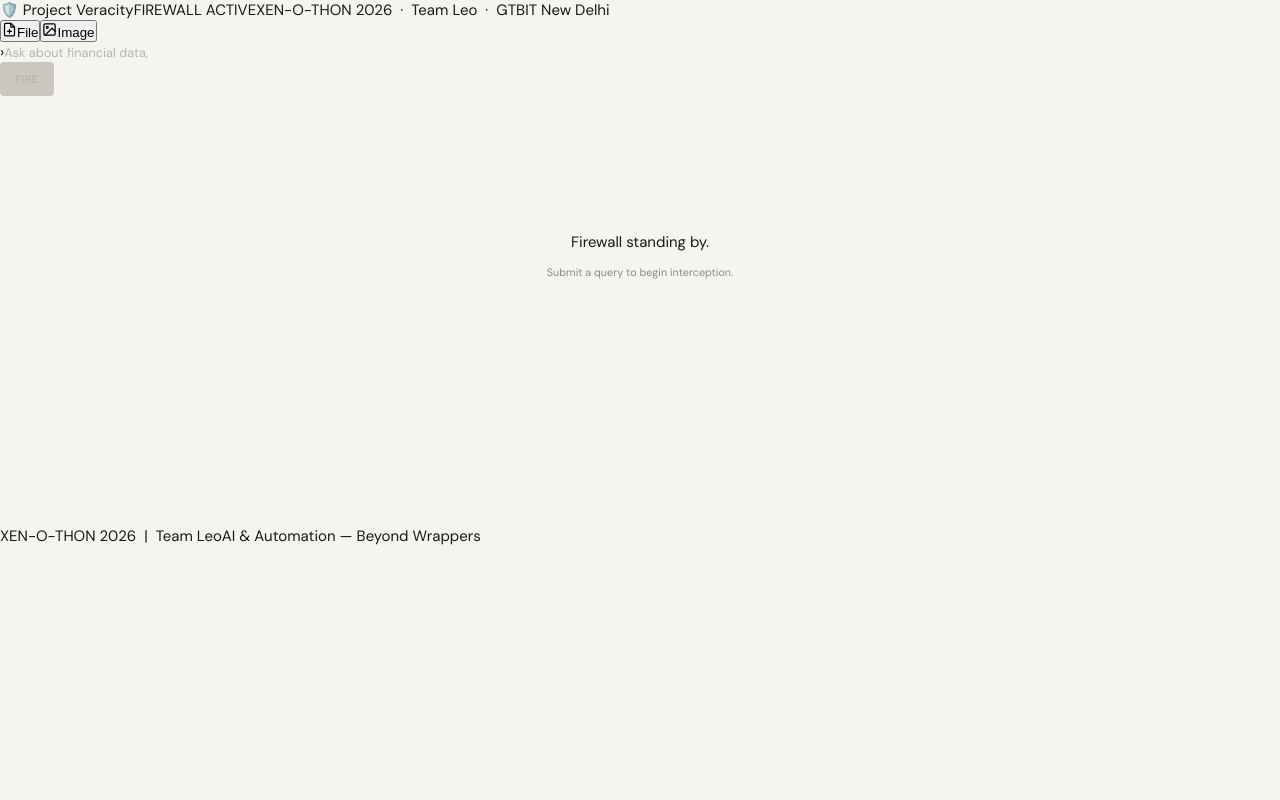
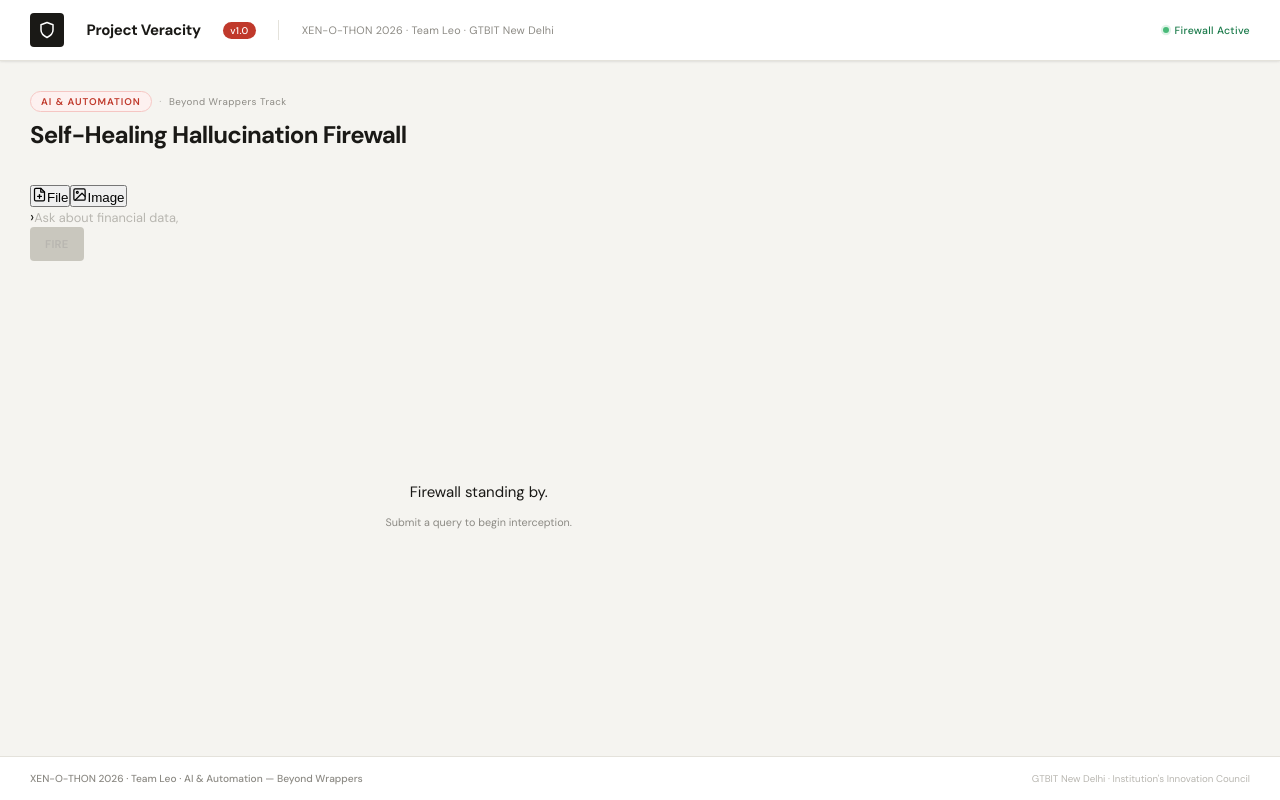
Before and after one commit to neelgundale16/Team-Leo, a Next.js app in the folder frontend/veracity-ui/: page / in a window 1280 px wide. Built offline with nearby package versions, Linux system fonts and the light colour scheme; a web font is replaced by a local one.

Commit message:
modify page.tsx

```diff
--- a/frontend/veracity-ui/src/app/page.tsx
+++ b/frontend/veracity-ui/src/app/page.tsx
@@ -12,9 +12,7 @@ export default function Home() {
   const [isStreaming, setIsStreaming] = useState(false);
   const [error, setError]            = useState<string | null>(null);
 
-  const handleSubmit = useCallback(
-    async (query: string, attachments: AttachedFile[]) => {
-      // Reset state
+  const handleSubmit = useCallback(async (query: string, attachments: AttachedFile[]) => {
     setTokens([]);
     setStats(null);
     setError(null);
@@ -24,18 +22,11 @@ export default function Home() {
       let response: Response;
 
       if (attachments.length > 0) {
-          // ── Send as multipart/form-data so files reach the backend ──
         const form = new FormData();
         form.append('query', query);
         attachments.forEach(({ file }) => form.append('files', file));
-
-          response = await fetch('http://localhost:8000/chat', {
-            method: 'POST',
-            // Do NOT set Content-Type — browser sets boundary automatically
-            body: form,
-          });
+        response = await fetch('http://localhost:8000/chat', { method: 'POST', body: form });
       } else {
-          // ── Plain JSON (original behaviour) ──
         response = await fetch('http://localhost:8000/chat', {
           method: 'POST',
           headers: { 'Content-Type': 'application/json' },
@@ -43,12 +34,8 @@ export default function Home() {
         });
       }
 
-        if (!response.ok) {
-          throw new Error(`HTTP ${response.status}: ${response.statusText}`);
-        }
-        if (!response.body) {
-          throw new Error('No response body received');
-        }
+      if (!response.ok) throw new Error(`HTTP ${response.status}: ${response.statusText}`);
+      if (!response.body)  throw new Error('No response body received');
 
       const reader  = response.body.getReader();
       const decoder = new TextDecoder();
@@ -59,112 +46,121 @@ export default function Home() {
         if (done) break;
 
         buffer += decoder.decode(value, { stream: true });
-
-          // SSE events are separated by "\n\n"
         const parts = buffer.split('\n\n');
         buffer = parts.pop() ?? '';
 
         for (const part of parts) {
-            const lines = part.split('\n');
-            for (const line of lines) {
+          for (const line of part.split('\n')) {
             if (!line.startsWith('data: ')) continue;
             const jsonStr = line.slice(6).trim();
             if (!jsonStr || jsonStr === '[DONE]') continue;
 
             try {
-                const event = JSON.parse(jsonStr);
-                const { event_type, data } = event;
+              const { event_type, data } = JSON.parse(jsonStr);
 
               if (event_type === 'token') {
-                  const newToken: Token = {
-                    id:        data.id,
-                    text:      data.text,
-                    status:    data.status ?? 'streaming',
-                    timestamp: Date.now(),
-                  };
-                  setTokens((prev) => [...prev, newToken]);
-
+                setTokens((p) => [...p, {
+                  id: data.id, text: data.text,
+                  status: data.status ?? 'streaming', timestamp: Date.now(),
+                }]);
               } else if (event_type === 'correction') {
-                  setTokens((prev) =>
-                    prev.map((t) =>
+                setTokens((p) => p.map((t) =>
                   t.id === data.id
-                        ? {
-                            ...t,
-                            status:     'corrected',
-                            correction: data.corrected,
-                            source:     data.source,
-                          }
+                    ? { ...t, status: 'corrected', correction: data.corrected, source: data.source }
                     : t
-                    )
-                  );
-
+                ));
               } else if (event_type === 'stats') {
                 setStats(data as SessionStats);
-
               } else if (event_type === 'done') {
-                  if (data?.session_stats) {
-                    setStats(data.session_stats as SessionStats);
-                  }
+                if (data?.session_stats) setStats(data.session_stats);
                 setIsStreaming(false);
-
               } else if (event_type === 'error') {
-                  setError(data?.message ?? 'Unknown error from server');
+                setError(data?.message ?? 'Unknown error');
                 setIsStreaming(false);
               }
-              } catch {
-                // Malformed JSON line — skip
-              }
+            } catch { /* malformed line — skip */ }
           }
         }
       }
     } catch (err: unknown) {
-        const msg = err instanceof Error ? err.message : 'Connection failed';
-        setError(msg);
+      setError(err instanceof Error ? err.message : 'Connection failed');
     } finally {
       setIsStreaming(false);
     }
-    },
-    []
-  );
+  }, []);
 
-  const correctionCount = tokens.filter((t) => t.status === 'corrected').length;
+  const showStats = isStreaming || stats !== null || tokens.some(t => t.status === 'corrected');
 
   return (
-    <div className="app-root">
-      {/* ── Header ───────────────────────────────────────── */}
-      <header className="app-header">
-        <span className="header-title">🛡️ Project Veracity</span>
-        <span className="header-badge">FIREWALL ACTIVE</span>
-        <span className="header-subtitle">
-          XEN-O-THON 2026 &nbsp;·&nbsp; Team Leo &nbsp;·&nbsp; GTBIT New Delhi
-        </span>
+    <div className="app-shell">
+
+      {/* ── Topbar ──────────────────────────────────── */}
+      <header className="topbar">
+        <div className="topbar-inner">
+          {/* Logo mark */}
+          <div className="logo-mark">
+            <svg viewBox="0 0 24 24" fill="none" stroke="currentColor" strokeWidth="2" strokeLinecap="round" strokeLinejoin="round">
+              <path d="M12 22s8-4 8-10V5l-8-3-8 3v7c0 6 8 10 8 10z"/>
+            </svg>
+          </div>
+
+          <span className="brand-name">Project Veracity</span>
+          <span className="brand-version">v1.0</span>
+
+          <div className="topbar-divider" />
+          <span className="topbar-meta">XEN-O-THON 2026 · Team Leo · GTBIT New Delhi</span>
+
+          <div className="topbar-status">
+            <span className="status-dot" />
+            Firewall Active
+          </div>
+        </div>
       </header>
 
-      {/* ── Main ─────────────────────────────────────────── */}
-      <main className="app-main">
-        <section className="main-left">
+      {/* ── Page Body ───────────────────────────────── */}
+      <div className="page-body">
+
+        {/* Hero */}
+        <div className="page-hero animate-in">
+          <div className="hero-eyebrow">
+            <span className="eyebrow-chip">AI &amp; Automation</span>
+            <span className="eyebrow-sep">·</span>
+            <span className="eyebrow-track">Beyond Wrappers Track</span>
+          </div>
+          <h1 className="hero-title">
+            Self-Healing <span>Hallucination</span> Firewall
+          </h1>
+
+        </div>
+
+        {/* Left column */}
+        <section className="main-left animate-in" style={{ animationDelay: '0.05s' }}>
           <QueryInput onSubmit={handleSubmit} isLoading={isStreaming} />
 
           {error && (
             <div className="error-banner">
-              ⚠ ERROR &nbsp;—&nbsp; {error}
+              <svg width="14" height="14" viewBox="0 0 24 24" fill="none" stroke="currentColor" strokeWidth="2.5" strokeLinecap="round" strokeLinejoin="round">
+                <circle cx="12" cy="12" r="10"/><line x1="12" y1="8" x2="12" y2="12"/><line x1="12" y1="16" x2="12.01" y2="16"/>
+              </svg>
+              {error}
             </div>
           )}
 
           <TokenStream tokens={tokens} isStreaming={isStreaming} />
         </section>
 
-        <StatsPanel
-          stats={stats}
-          isVisible={isStreaming || stats !== null || correctionCount > 0}
-        />
-      </main>
+        {/* Right column */}
+        <StatsPanel stats={stats} isVisible={showStats} isStreaming={isStreaming} />
+      </div>
 
-      {/* ── Footer ───────────────────────────────────────── */}
-      <footer className="app-footer">
-        <span>XEN-O-THON 2026 &nbsp;|&nbsp; Team Leo</span>
-        <span>AI &amp; Automation — Beyond Wrappers</span>
+      {/* ── Footer ──────────────────────────────────── */}
+      <footer className="page-footer">
+        <div className="footer-inner">
+          <span className="footer-left">XEN-O-THON 2026 · Team Leo · AI &amp; Automation — Beyond Wrappers</span>
+          <span className="footer-right">GTBIT New Delhi · Institution's Innovation Council</span>
+        </div>
       </footer>
+
     </div>
   );
 }
```
Lines whose indentation alone changed are shown as unchanged.
